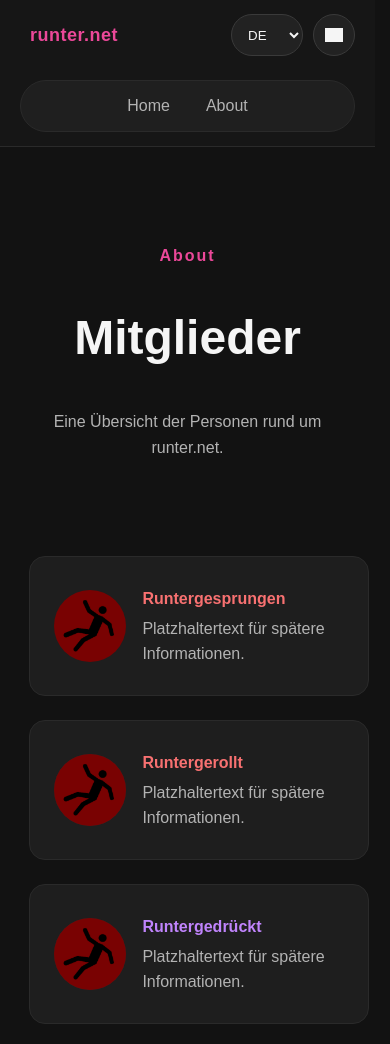
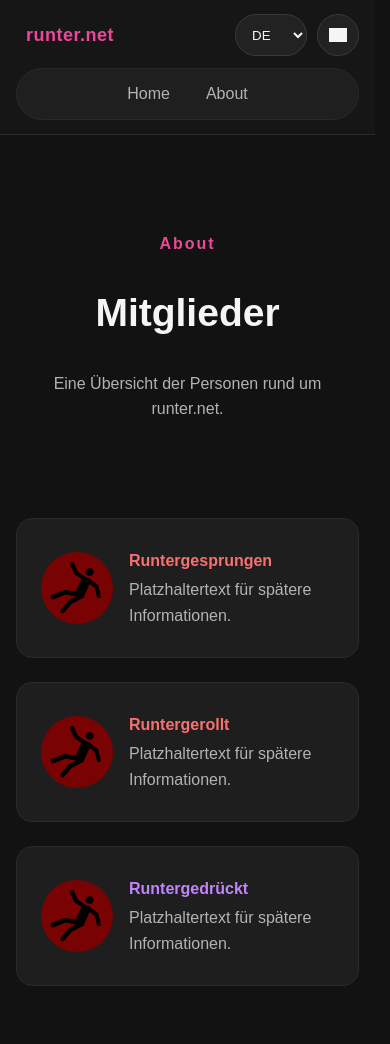
Before and after one commit to Runtergesprungen/runter-net, a plain HTML site: page about/index.html in a window 390 px wide. After the commit the page ends 1006 px from the top, so only its background shows below. Drawn offline with Linux system fonts and the light colour scheme; grey boxes are pictures that could not be loaded.

Commit message:
Layout fixes for phones

```diff
--- a/style.css
+++ b/style.css
@@ -569,7 +569,19 @@ html.light-theme-loading .profile-links img {
 @media (max-width: 700px) {
   .navbar {
     flex-wrap: wrap;
-    padding: 14px 20px;
+    padding: 14px 16px;
+    gap: 12px;
+  }
+
+  .logo {
+    min-width: auto;
+    max-width: calc(100vw - 160px);
+    overflow-wrap: anywhere;
+  }
+
+  .nav-actions {
+    min-width: auto;
+    margin-left: auto;
   }
 
   .nav-links {
@@ -578,20 +590,33 @@ html.light-theme-loading .profile-links img {
     justify-content: center;
   }
 
-  .nav-actions {
-    margin-left: auto;
+  main {
+    width: 100%;
+    padding: 20px 16px;
+  }
+
+  .member-list {
+    grid-template-columns: 1fr;
+    width: 100%;
+  }
+
+  .member-card {
+    width: 100%;
   }
 
   .profile-hero {
+    width: 100%;
+    padding: 60px 16px 40px;
     flex-direction: column;
     text-align: center;
+  }
+
+  h1 {
+    font-size: clamp(32px, 10vw, 48px);
+    overflow-wrap: anywhere;
   }
 
   .profile-links {
     justify-content: center;
   }
-
-  main {
-    padding: 20px;
-  }
 }
```
